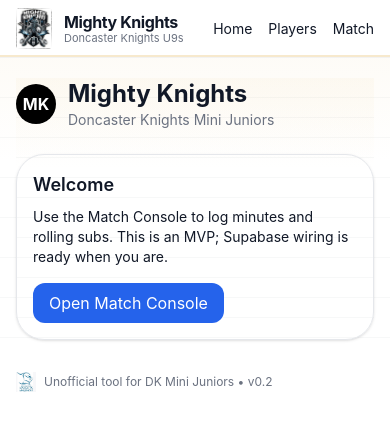
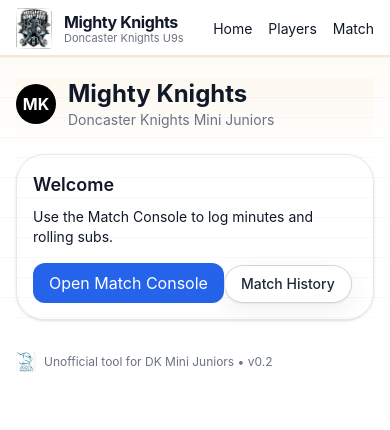
Before and after one commit to brailsford/mighty-knights-app, a Next.js app: page / in a window 390 px wide. Shown: the top 430 px of the page. Built offline with nearby package versions, Linux system fonts and the light colour scheme.

Commit message:
feat: history page, match flow fixes, mobile polish, theme updates

```diff
--- a/app/page.jsx
+++ b/app/page.jsx
@@ -13,8 +13,9 @@
 
       <section className="rounded-3xl border p-4 shadow">
         <h2 className="text-lg font-semibold mb-2">Welcome</h2>
-        <p className="text-sm mb-4">Use the Match Console to log minutes and rolling subs. This is an MVP; Supabase wiring is ready when you are.</p>
+        <p className="text-sm mb-4">Use the Match Console to log minutes and rolling subs.</p>
         <Link className="inline-block rounded-xl bg-blue-600 text-white px-4 py-2" href="/match">Open Match Console</Link>
+		<Link href="/history" className="btn btn-outline">Match History</Link>
       </section>
     </main>
   )
```
